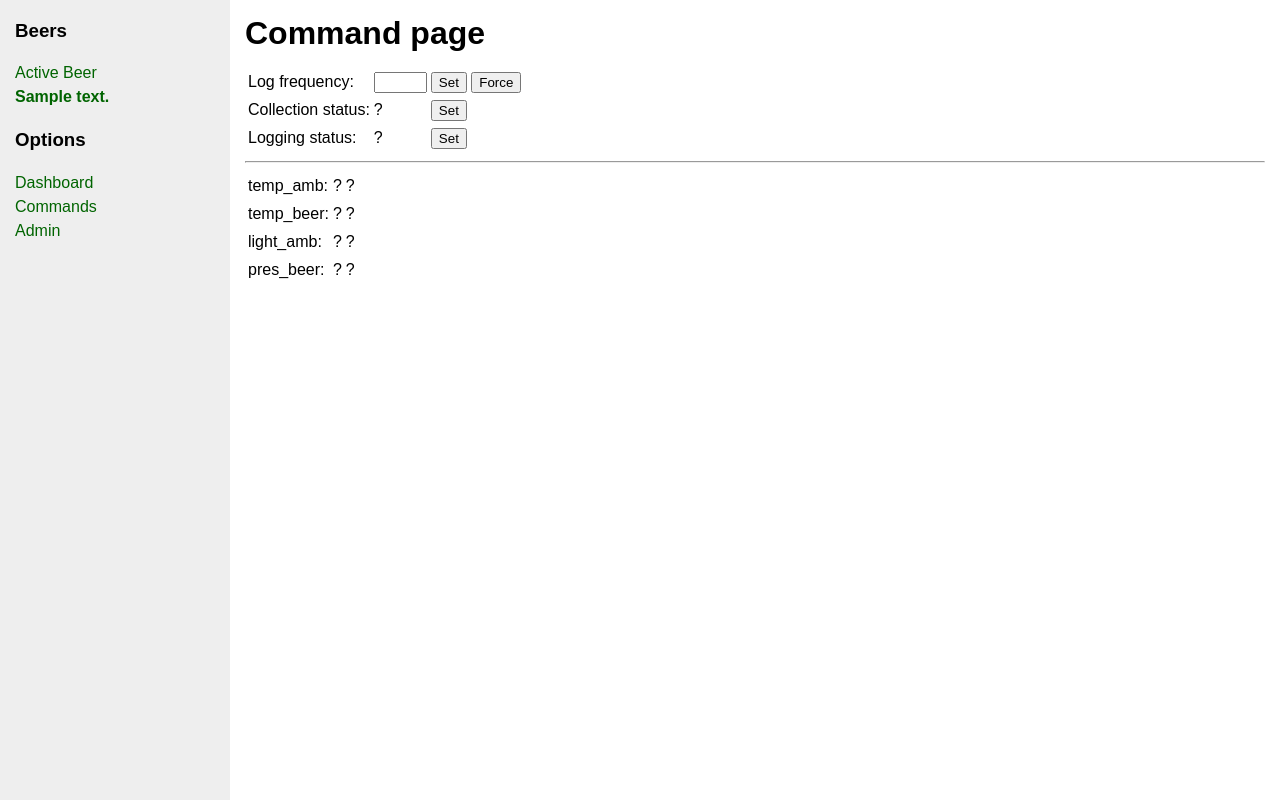
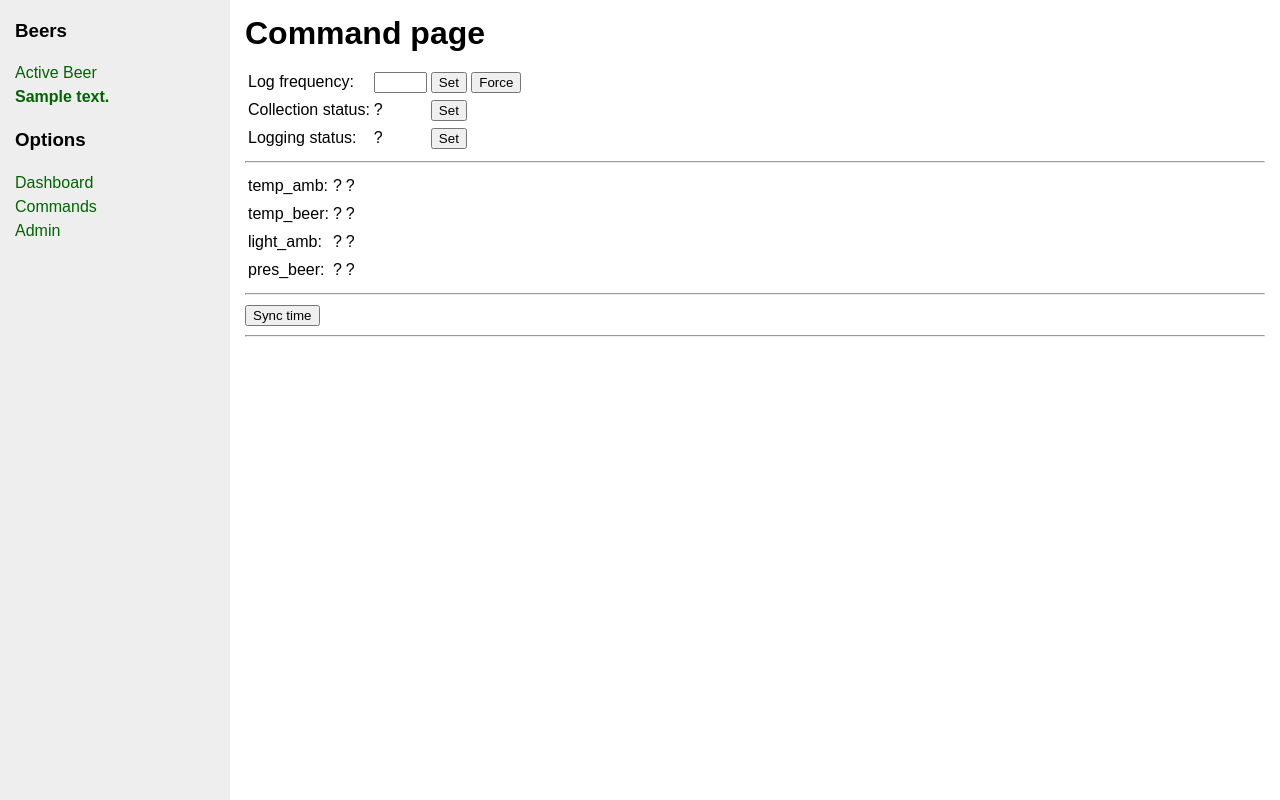
Before and after one commit to cutreth/monitor, a Django app: page /monitor/commands/ in a window 1280 px wide. Run offline with Django 3.2, Linux system fonts and the light colour scheme; a user stored in the database is signed in; tables that the repository leaves empty hold one stand-in row (values such as "Sample post"); data that the repository does not hold is empty.

Commit message:
Added sync time command

```diff
--- a/monitor/templates/commands.html
+++ b/monitor/templates/commands.html
@@ -94,6 +94,12 @@
                         </tr>
                     {% endfor %}
                 </table>
+                <hr>
+                <form name="log_form" action="/monitor/commands/" method="get">
+                    <input type = "hidden" name = "code" value = "s">
+                    <input type = "Submit" value = "Sync time" title = "Sync the server's time with django so time stamps match better">
+                </form>
+                <hr>
                 <h2>{{error}}</h2>
                 <h3>{{details}}</h3>
 
--- a/monitor/views.py
+++ b/monitor/views.py
@@ -11,8 +11,7 @@ from monitor.models import Beer, Reading
 from monitor.middleware import send2middleware
 
 import re
-import datetime
-from datetime import timedelta
+from datetime import timedelta, datetime
 from time import sleep
 
 #C:\Python34\python -m pdb manage.py runserver
@@ -105,9 +104,10 @@ def commands(request):
     command_status = blank
     error = blank
     details = blank
-    command = request.GET
+    command = request.GET.copy()
 
     if command:
+        if command["code"].lower() == "s": command["time"] = datetime.utcnow().timestamp()
         command_status = send2middleware(command.urlencode())
         error = command_status[0]
         details = command_status[1]
```
